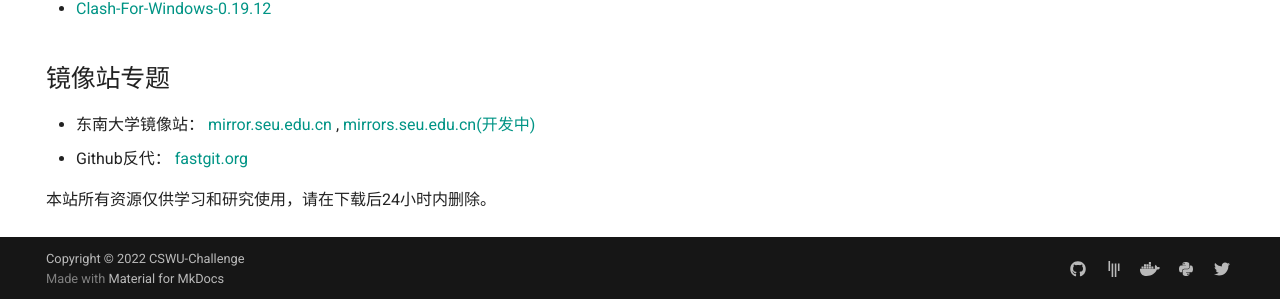
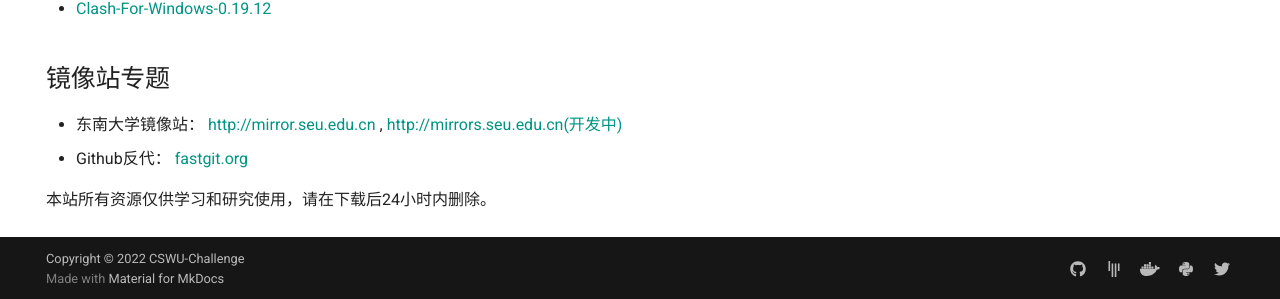
Before and after one commit to CSWU-Challenge/CSWU-Challenge.github.io, an MkDocs documentation site: the page built from docs/page/Download.md, in a window 1280 px wide and 900 px high, scrolled down 1610 px. Shown: the part 598-897 px from the top of the window. Built offline with MkDocs 1.6.1 and Material for MkDocs 9.7.7, drawn with Linux system fonts in a browser that asks for light colours; comment, search, counter and statistics services are not loaded; part of the change alters nothing that is shown.

Commit message:
update links

```diff
--- a/docs/page/Download.md
+++ b/docs/page/Download.md
@@ -85,8 +85,8 @@ Tip:以下文档皆可在[Nvidia On-Demand](https://www.nvidia.cn/on-demand/)找
 
 ## 镜像站专题
 
-- 东南大学镜像站： [mirror.seu.edu.cn](mirror.seu.edu.cn) , [mirrors.seu.edu.cn(开发中)](mirrors.seu.edu.cn)
-- Github反代： [fastgit.org](fastgit.org)
+- 东南大学镜像站： [http://mirror.seu.edu.cn](mirror.seu.edu.cn) , [http://mirrors.seu.edu.cn(开发中)](mirrors.seu.edu.cn)
+- Github反代： [fastgit.org](http://fastgit.org)
 
 
 本站所有资源仅供学习和研究使用，请在下载后24小时内删除。
```
